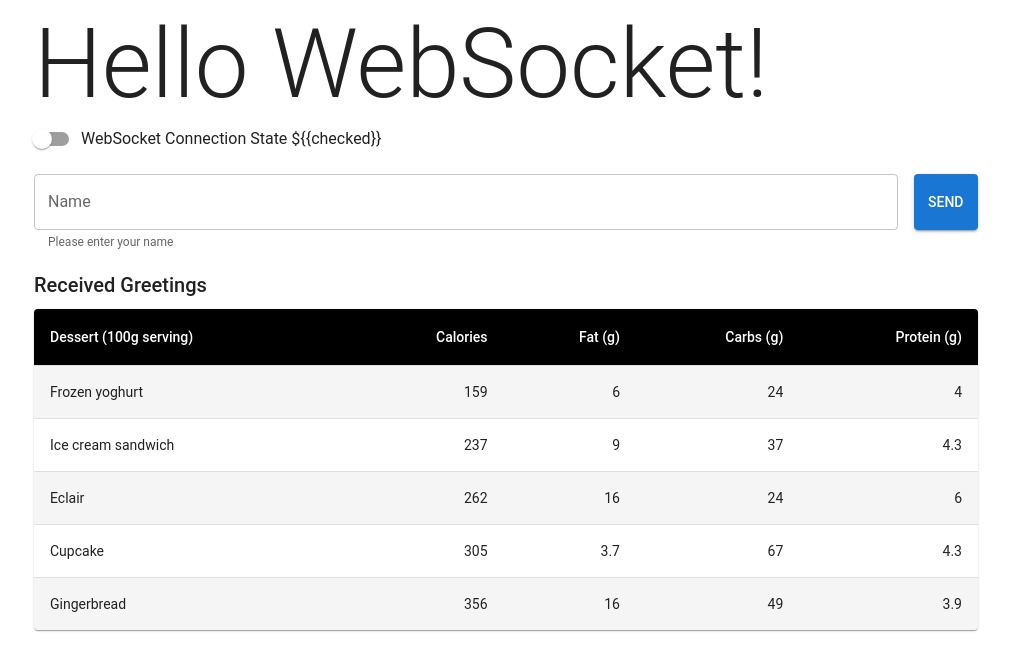
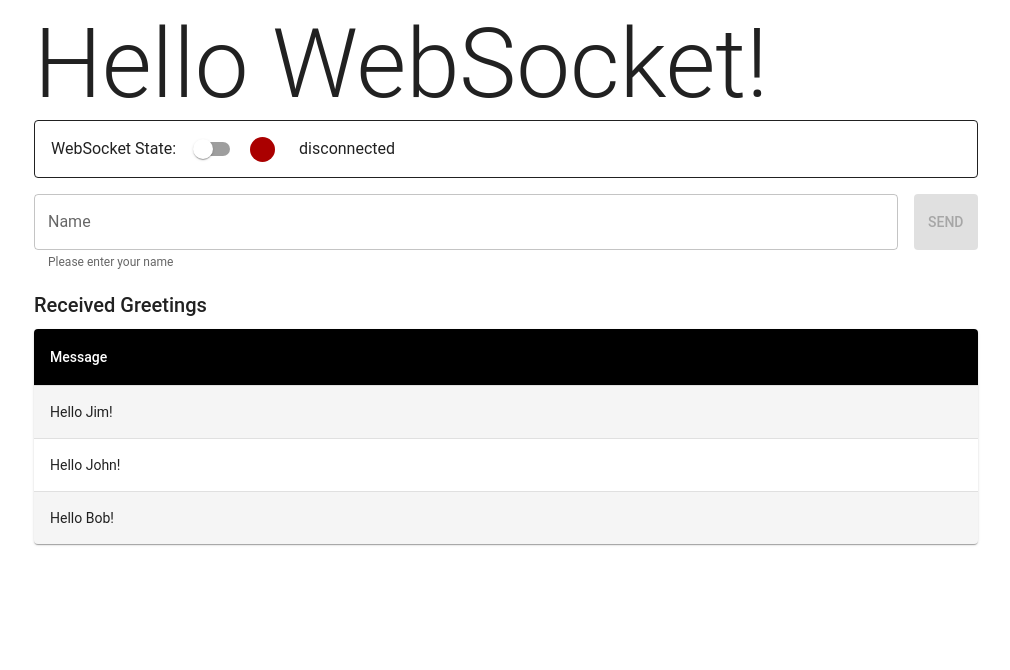
Before and after one commit to owahlen/map-websocket, a React (Create React App) app in the folder frontend/: page / in a window 1280 px wide. Shown: the top 670 px of the page, without its empty margins (134-1144 px from the left). Built offline with nearby package versions, Linux system fonts and the light colour scheme.

Commit message:
prepared components for integration

```diff
--- a/frontend/src/components/Greetings.tsx
+++ b/frontend/src/components/Greetings.tsx
@@ -2,8 +2,17 @@ import {Box, Table, TableBody, TableCell, TableContainer, TableHead, TableRow, T
 import {styled} from '@mui/material/styles';
 import {tableCellClasses} from '@mui/material/TableCell';
 import Paper from '@mui/material/Paper';
+import {useState} from "react";
+
+// todo: this interface should come from a custom hook
+interface Greeting {
+    message: string
+}
 
 export const Greetings = () => {
+
+    // todo: this state should come from a custom hook
+    const [greetings, setGreetings] = useState<Array<Greeting>>([])
 
     const StyledTableCell = styled(TableCell)(({theme}) => ({
         [`&.${tableCellClasses.head}`]: {
@@ -25,23 +34,14 @@ export const Greetings = () => {
         },
     }));
 
-    function createData(
-        name: string,
-        calories: number,
-        fat: number,
-        carbs: number,
-        protein: number,
-    ) {
-        return {name, calories, fat, carbs, protein};
+    // todo: remove this mock data for development
+    if (greetings.length == 0) {
+        setGreetings([
+            {message: "Hello Jim!"},
+            {message: "Hello John!"},
+            {message: "Hello Bob!"}
+        ])
     }
-
-    const rows = [
-        createData('Frozen yoghurt', 159, 6.0, 24, 4.0),
-        createData('Ice cream sandwich', 237, 9.0, 37, 4.3),
-        createData('Eclair', 262, 16.0, 24, 6.0),
-        createData('Cupcake', 305, 3.7, 67, 4.3),
-        createData('Gingerbread', 356, 16.0, 49, 3.9),
-    ];
 
     return (
         <Box sx={{display: "grid", gap: 1}}>
@@ -52,23 +52,15 @@ export const Greetings = () => {
                 <Table sx={{minWidth: 700}} aria-label="customized table">
                     <TableHead>
                         <TableRow>
-                            <StyledTableCell>Dessert (100g serving)</StyledTableCell>
-                            <StyledTableCell align="right">Calories</StyledTableCell>
-                            <StyledTableCell align="right">Fat&nbsp;(g)</StyledTableCell>
-                            <StyledTableCell align="right">Carbs&nbsp;(g)</StyledTableCell>
-                            <StyledTableCell align="right">Protein&nbsp;(g)</StyledTableCell>
+                            <StyledTableCell>Message</StyledTableCell>
                         </TableRow>
                     </TableHead>
                     <TableBody>
-                        {rows.map((row) => (
-                            <StyledTableRow key={row.name}>
+                        {greetings.map((greeting) => (
+                            <StyledTableRow key={greeting.message}>
                                 <StyledTableCell component="th" scope="row">
-                                    {row.name}
+                                    {greeting.message}
                                 </StyledTableCell>
-                                <StyledTableCell align="right">{row.calories}</StyledTableCell>
-                                <StyledTableCell align="right">{row.fat}</StyledTableCell>
-                                <StyledTableCell align="right">{row.carbs}</StyledTableCell>
-                                <StyledTableCell align="right">{row.protein}</StyledTableCell>
                             </StyledTableRow>
                         ))}
                     </TableBody>
--- a/frontend/src/components/NameInput.tsx
+++ b/frontend/src/components/NameInput.tsx
@@ -1,16 +1,31 @@
-import {Button, FormControl, TextField, Typography} from "@mui/material"
+import {Button, TextField} from "@mui/material"
 import Box from '@mui/material/Box'
+import {useState} from "react";
 
 export const NameInput = () => {
 
+    const [name, setName] = useState("")
+
     const sendName = () => {
-        alert("send name")
+        // todo: actually send the name to the websocket
+        alert(`send name: ${name}`)
     }
 
     return (
         <Box sx={{display: "flex", justifyContent: "flex-start", gap: 2}}>
-            <TextField fullWidth label="Name" variant="outlined" helperText="Please enter your name"></TextField>
-            <Button color="primary" variant="contained" onClick={sendName}>
+            <TextField
+                value={name}
+                onChange={e => setName(e.target.value)}
+                fullWidth
+                label="Name"
+                variant="outlined"
+                helperText="Please enter your name">
+            </TextField>
+            <Button
+                color="primary"
+                variant="contained"
+                onClick={sendName}
+                disabled={name === ""}>
                 Send
             </Button>
         </Box>
--- a/frontend/src/components/WebSocketConnector.tsx
+++ b/frontend/src/components/WebSocketConnector.tsx
@@ -1,25 +1,50 @@
 import {Button, FormControlLabel, Switch, Typography} from "@mui/material"
 import Box from '@mui/material/Box'
-import {useState} from "react";
+import {useEffect, useState} from "react";
 import * as React from "react";
 
 export const WebSocketConnector = () => {
 
+    // todo: this state should come from a custom hook
+    const [connected, setConnected] = useState(false)
     const [checked, setChecked] = useState(false)
 
-    const handleWebSocketConnection = (event: React.ChangeEvent<HTMLInputElement>) => {
+    const handleConnectionSwitch = (event: React.ChangeEvent<HTMLInputElement>) => {
         const checked = event.target.checked
         setChecked(checked)
-        if (checked) alert("connected")
-        else alert("disconnected")
+        // todo: this should be a call to establish/terminate the connection
+        setConnected(checked)
     }
 
     return (
-        <Box sx={{display: "flex", justifyContent: "flex-start", gap: 1}}>
-            <FormControlLabel control={
-                <Switch checked={checked} onChange={handleWebSocketConnection}/>
-            } label={"WebSocket Connection State ${{checked}}"}/>
-
+        <Box sx={{
+            display: "inline-flex",
+            gap: 1,
+            alignItems: "center",
+            border: 1,
+            borderColor: "initial",
+            borderRadius: "4px"
+        }}>
+            <Typography sx={{
+                paddingTop: 2,
+                paddingBottom: 2,
+                paddingLeft: 2}}>
+                WebSocket State:
+            </Typography>
+            <Switch checked={checked} onChange={handleConnectionSwitch}/>
+            <Box sx={{
+                height: "25px",
+                width: "25px",
+                backgroundColor: (connected ? "#0a0" : "#a00"),
+                borderRadius: "50%",
+                display: "inline-block"
+            }}/>
+            <Typography sx={{
+                paddingTop: 2,
+                paddingBottom: 2,
+                paddingLeft: 2}}>
+                {connected ? "connected" : "disconnected"}
+            </Typography>
         </Box>
     )
 }
```
